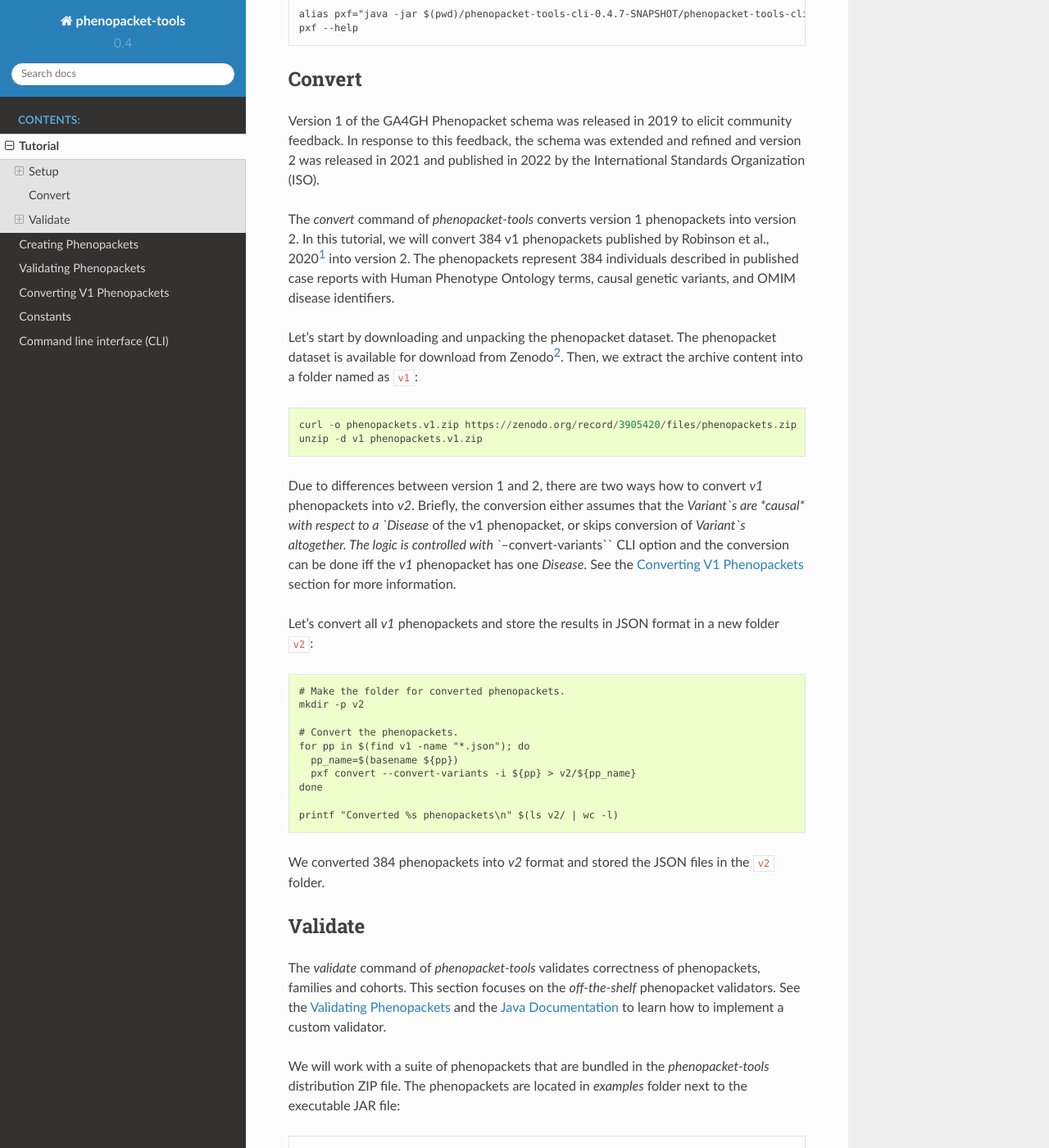
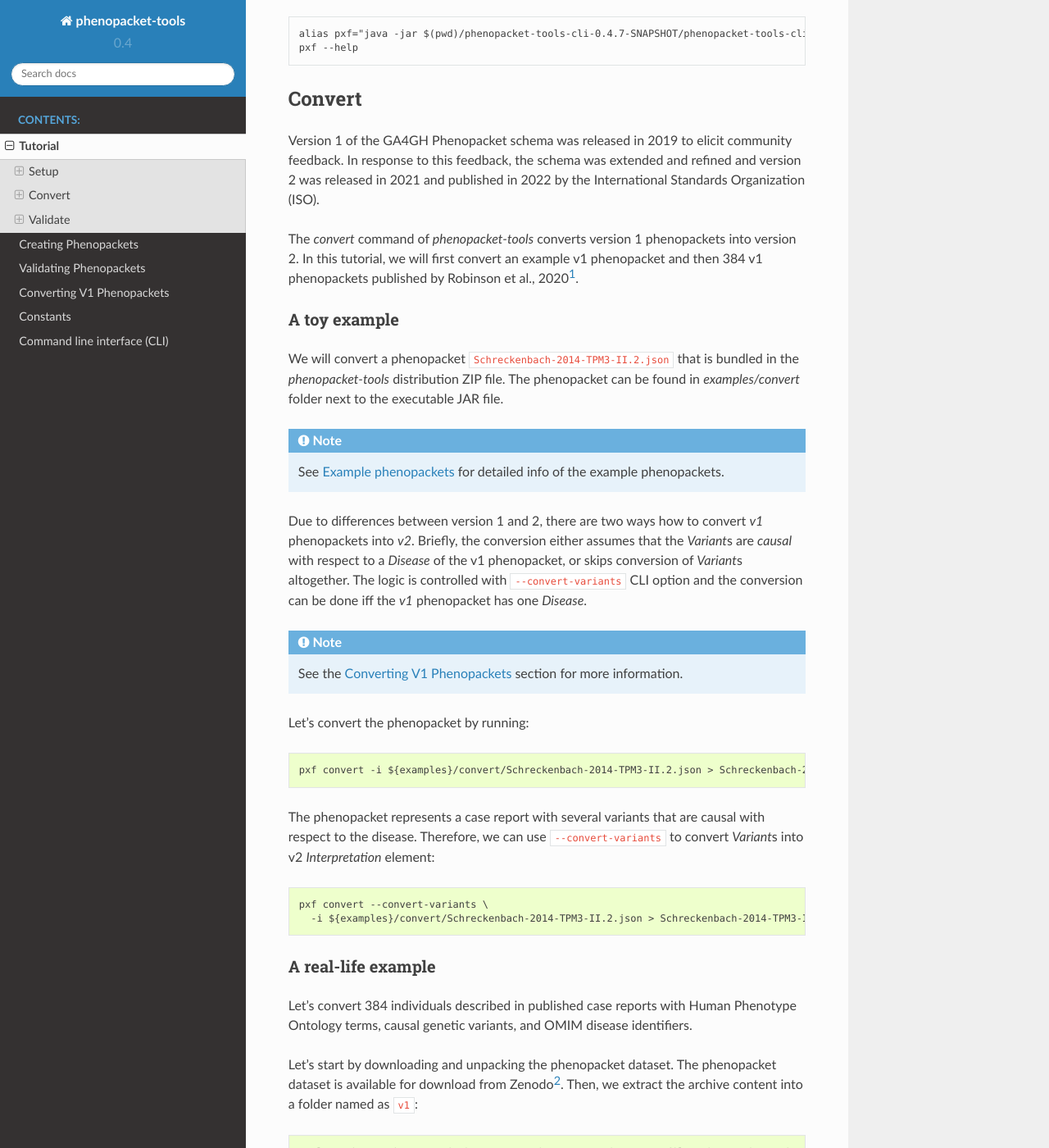
Before and after one commit to phenopackets/phenopacket-tools, a Sphinx documentation site: the page built from docs/tutorial.rst, in a window 1280 px wide and 1400 px high, scrolled down 1263 px. Shown: the whole window at 82% size. Built offline with Sphinx 7.4.7 and the Read the Docs theme 2.0.0, drawn with Linux system fonts in a browser that asks for light colours; some of the changed text lies outside the part shown.

Commit message:
Add a toy example for `convert` command into the documentation.
Signed-off-by: Daniel Danis <daniel.gordon.danis@protonmail.com>

```diff
--- a/docs/tutorial.rst
+++ b/docs/tutorial.rst
@@ -4,8 +4,8 @@
 Tutorial
 ========
 
-This tutorial walks through the installation of *phenopacket-tools* and provides an overview
-of the command-line interface functionality.
+This tutorial walks through the installation of *phenopacket-tools* and provides an overview and an intended usage
+of the command-line interface. The tutorial sections point to the parts of documentations which offer more detail.
 
 Setup
 =====
@@ -65,8 +65,41 @@ In response to this feedback, the schema was extended and refined and version 2
 and published in 2022 by the International Standards Organization (ISO).
 
 The `convert` command of *phenopacket-tools* converts version 1 phenopackets into version 2. In this tutorial,
-we will convert 384 v1 phenopackets published by Robinson et al., 2020\ [1]_ into version 2. The phenopackets
-represent 384 individuals described in published case reports with Human Phenotype Ontology terms,
+we will first convert an example v1 phenopacket and then 384 v1 phenopackets published by Robinson et al., 2020\ [1]_.
+
+A toy example
+^^^^^^^^^^^^^
+
+We will convert a phenopacket ``Schreckenbach-2014-TPM3-II.2.json`` that is bundled
+in the *phenopacket-tools* distribution ZIP file.
+The phenopacket can be found in `examples/convert` folder next to the executable JAR file.
+
+.. note::
+  See :ref:`rsttutorialexamples` for detailed info of the example phenopackets.
+
+Due to differences between version 1 and 2, there are two ways how to convert *v1* phenopackets into *v2*.
+Briefly, the conversion either assumes that the `Variant`\ s are *causal* with respect to a `Disease` of the
+v1 phenopacket, or skips conversion of `Variant`\ s altogether. The logic is controlled with ``--convert-variants``
+CLI option and the conversion can be done iff the *v1* phenopacket has one `Disease`.
+
+.. note::
+  See the :ref:`rstconverting` section for more information.
+
+Let's convert the phenopacket by running::
+
+  pxf convert -i ${examples}/convert/Schreckenbach-2014-TPM3-II.2.json > Schreckenbach-2014-TPM3-II.2.v2.json
+
+The phenopacket represents a case report with several variants that are causal with respect to the disease.
+Therefore, we can use ``--convert-variants`` to convert `Variant`\ s into v2 `Interpretation` element::
+
+  pxf convert --convert-variants \
+    -i ${examples}/convert/Schreckenbach-2014-TPM3-II.2.json > Schreckenbach-2014-TPM3-II.2.v2-with-variants.json
+
+
+A real-life example
+^^^^^^^^^^^^^^^^^^^
+
+Let's convert 384 individuals described in published case reports with Human Phenotype Ontology terms,
 causal genetic variants, and OMIM disease identifiers.
 
 Let's start by downloading and unpacking the phenopacket dataset.
@@ -75,12 +108,6 @@ a folder named as ``v1``::
 
   curl -o phenopackets.v1.zip https://zenodo.org/record/3905420/files/phenopackets.zip
   unzip -d v1 phenopackets.v1.zip
-
-Due to differences between version 1 and 2, there are two ways how to convert *v1* phenopackets into *v2*.
-Briefly, the conversion either assumes that the `Variant`s are *causal* with respect to a `Disease` of the
-v1 phenopacket, or skips conversion of `Variant`s altogether. The logic is controlled with ``--convert-variants``
-CLI option and the conversion can be done iff the *v1* phenopacket has one `Disease`.
-See the :ref:`rstconverting` section for more information.
 
 Let's convert all *v1* phenopackets and store the results in JSON format in a new folder ``v2``::
 
@@ -102,7 +129,9 @@ Validate
 
 The `validate` command of *phenopacket-tools* validates correctness of phenopackets, families and cohorts.
 This section focuses on the *off-the-shelf* phenopacket validators.
-See the :ref:`rstvalidation` and the `Java Documentation`_ to learn how to implement a custom validator.
+
+.. note::
+  See the :ref:`rstvalidation` and the `Java Documentation`_ to learn how to implement a custom validator.
 
 We will work with a suite of phenopackets that are bundled in the *phenopacket-tools* distribution ZIP file.
 The phenopackets are located in `examples` folder next to the executable JAR file:
@@ -115,12 +144,12 @@ The phenopackets are located in `examples` folder next to the executable JAR fil
 
 We will describe each validation and show an example validation errors and a proposed solution in a table.
 
-.. note::
-  The validation examples use `Phenopacket`\ s, but the validation functionality is available for all top-level Phenopacket Schema
-  elements, including `Cohort` and `Family`.
-.. note::
-  The validation is implemented for *v2* phenopackets only. The *v1* phenopackets must be converted to *v2* prior
-  running validation.
+
+The validation examples use `Phenopacket`\ s, but the validation functionality is available for all top-level Phenopacket Schema
+elements, including `Cohort` and `Family`.
+
+The validation is implemented for *v2* phenopackets only. The *v1* phenopackets must be converted to *v2* prior
+running validation.
 
 
 Base validation
@@ -129,7 +158,8 @@ Base validation
 First, let's check if the phenopackets meet the base requirements, as described by the Phenopacket Schema.
 All phenopackets, regardless of their aim or scope must pass this requirement to be valid.
 
-See :ref:`rstbasevalidation` for more details.
+.. note::
+  See :ref:`rstbasevalidation` for more details.
 
 All required fields must be present
 ~~~~~~~~~~~~~~~~~~~~~~~~~~~~~~~~~~~
@@ -198,7 +228,8 @@ Using the custom JSON schema via ``--require`` option will point out issues in t
   'phenotypicFeatures[0].type.id' does not match the regex pattern ``^HP:\d{7}$``, Use Human Phenotype Ontology in `PhenotypicFeature`\ s
   'subject.timeAtLastEncounter' is missing but it is required, Add the time at last encounter field
 
-See :ref:`rstcustomvalidation` for more details.
+.. note::
+  See :ref:`rstcustomvalidation` for more details.
 
 
 .. _rstphenotypevalidationtutorial:
@@ -213,7 +244,8 @@ The phenotype validation requires the Human Phenotype Ontology (HPO) file to wor
   The examples below assume that the latest HPO in JSON format has been downloaded to ``hp.json``.
   The HPO file can be downloaded from `HPO releases`_.
 
-See :ref:`rstphenotypevalidation` for more details.
+.. note::
+  See :ref:`rstphenotypevalidation` for more details.
 
 
 Phenopackets use non-obsolete term IDs
@@ -286,7 +318,8 @@ The `HpoOrganSystemValidator` will point out one error in the `marfan.missing-ey
 
    Missing annotation for Abnormality of the eye [HP:0000478] in id-C, Annotate the eye or exclude any abnormality.
 
-See :ref:`rstorgsysvalidation` for more details.
+.. note::
+  See :ref:`rstorgsysvalidation` for more details.
 
 
 .. [1] https://pubmed.ncbi.nlm.nih.gov/32755546
```
